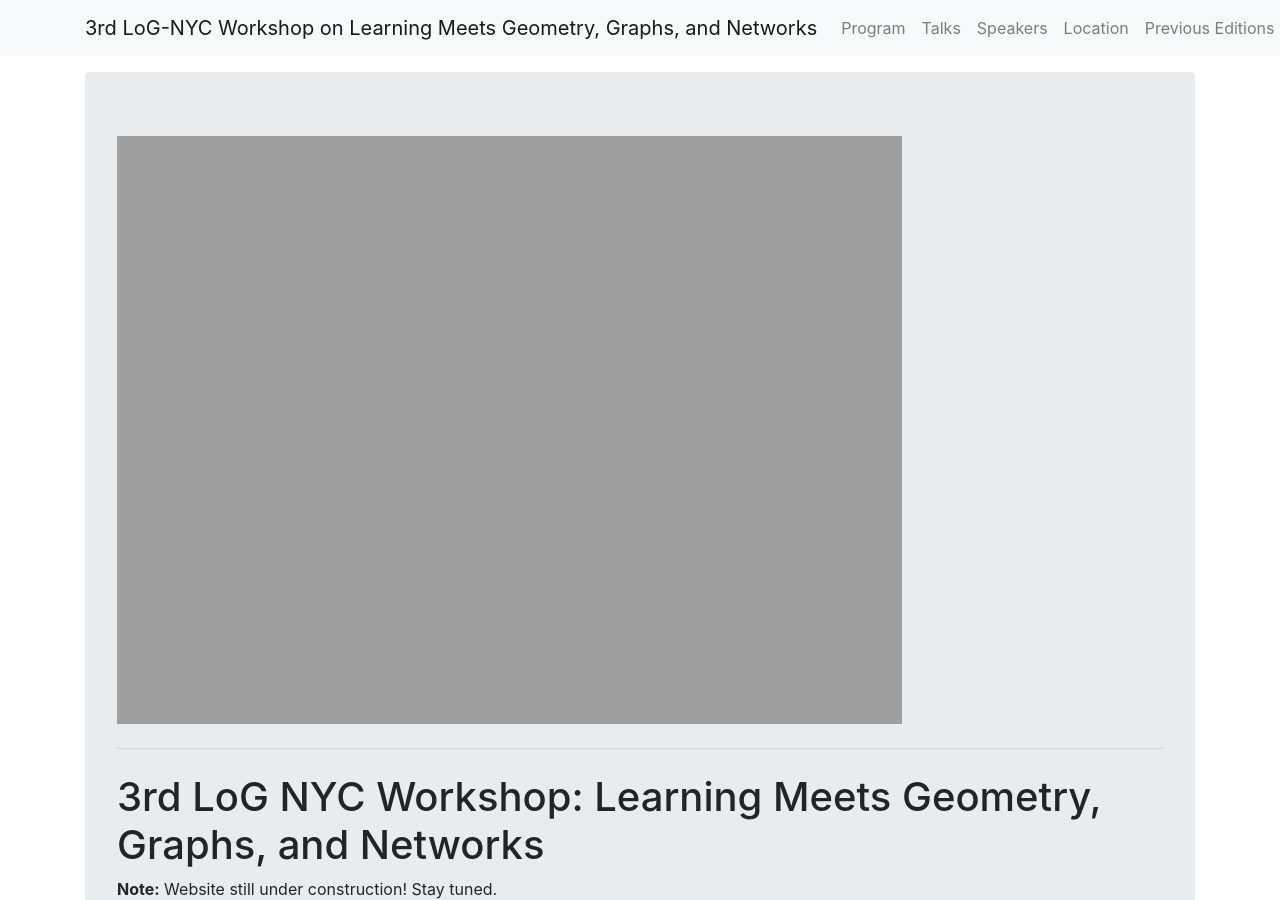
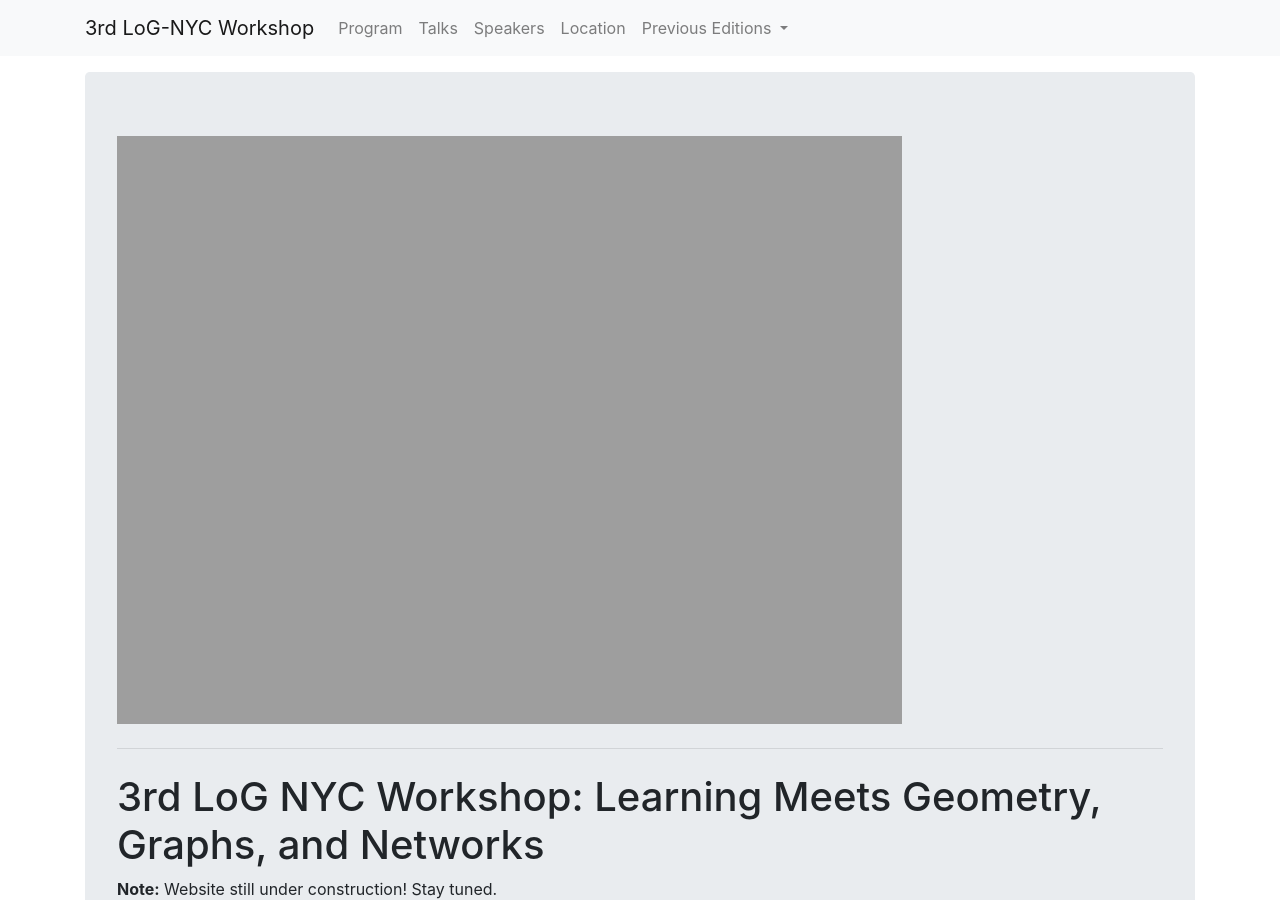
Before and after one commit to log-nyc/log-nyc.github.io, a Jekyll site: the page built from index.md, in a window 1280 px wide and 900 px high. Built offline with Jekyll 4.4.1, drawn with Linux system fonts in a browser that asks for light colours; our own code applies the rules of GitHub Pages for plain Markdown files.

Commit message:
update event name and relative url

```diff
--- a/_config.yml
+++ b/_config.yml
@@ -1,8 +1,8 @@
-title: 3rd LoG-NYC Workshop on Learning Meets Geometry, Graphs, and Networks
+title: 3rd LoG-NYC Workshop
 preposition: at
 #description: >-
 #  NYC regional workshop of the Learning on Graphs Conference
-baseurl: "/" # the subpath of your site, e.g. /blog
+baseurl: "/spring_2025/" # the subpath of your site, e.g. /blog
 url: "https://log-nyc.github.io" # the base hostname & protocol for your site, e.g. https://example.com
 
 # Build settings
```
